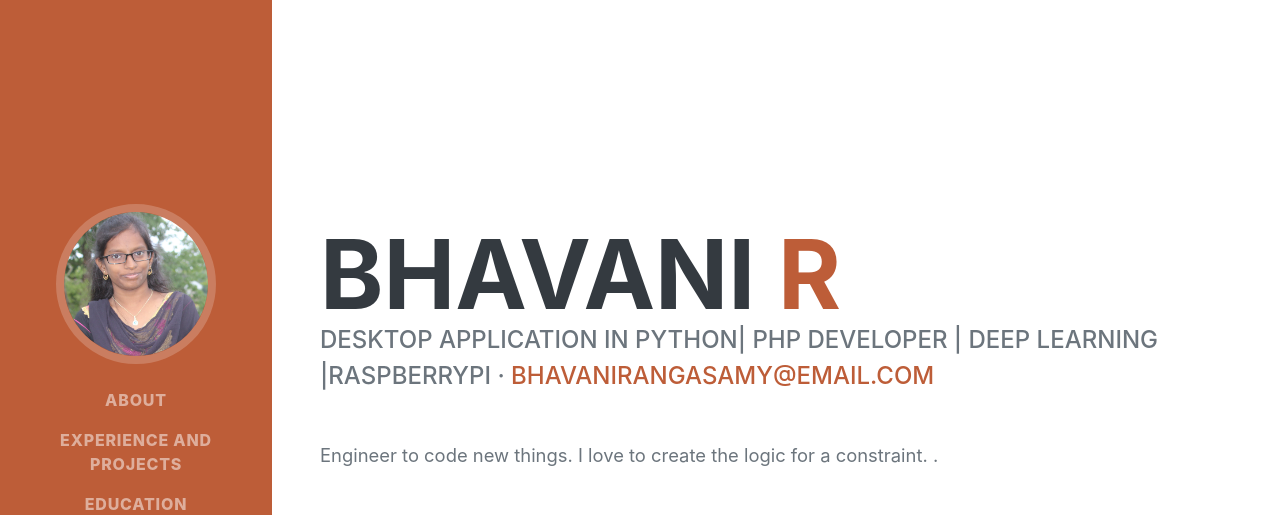
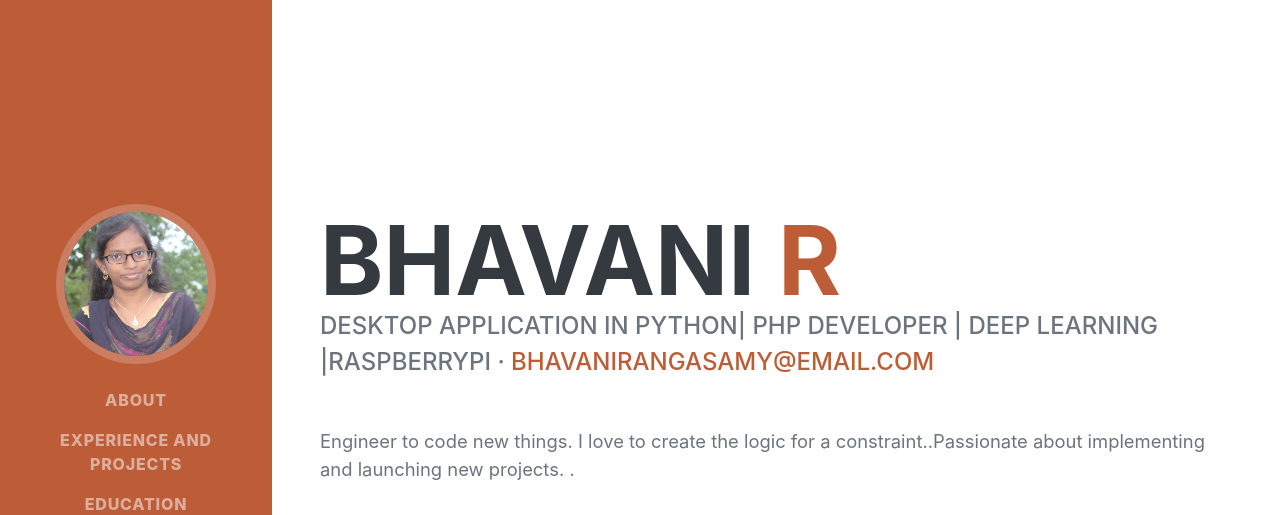
Before and after one commit to bhavanisathish/portfo, a plain HTML site: page index.html in a window 1280 px wide. Shown: the top 515 px of the page. Drawn offline with nearby package versions, Linux system fonts and the light colour scheme; a web font is replaced by a local one.

Commit message:
Update index.html

```diff
--- a/index.html
+++ b/index.html
@@ -42,7 +42,8 @@
 Deep Learning |Raspberrypi
 
 · <a href="mailto:bhavanirangasamy@email.com">bhavanirangasamy@email.com</a></div>
-                    <p class="lead mb-5"> Engineer to code new things. I love to create the logic for a constraint.
+                    <p class="lead mb-5"> Engineer to code new things. I love to create the logic for a constraint..Passionate about implementing
+and launching new projects.
 .</p>
                     <div class="social-icons">
                         <a class="social-icon" href="https://www.linkedin.com/in/bhavani-rangasamy-47263517a/"><i class="fab fa-linkedin-in"></i></a><a class="social-icon" href="https://github.com/bhavanisathish"><i class="fab fa-github"></i></a>
@@ -116,7 +117,7 @@ Deep Learning |Raspberrypi
                             <h3 class="mb-0">Alagappa Chettiar College of Engineering and Technology, Karaikudi</h3>
                             <div class="subheading mb-3">Bachelor of Engineering</div>
                             <div>Computer Science and Engineering</div>
-                            <p>GPA:  8.1</p>
+                            <p>GPA:  8.5</p>
                         </div>
 
                     </div>
```
